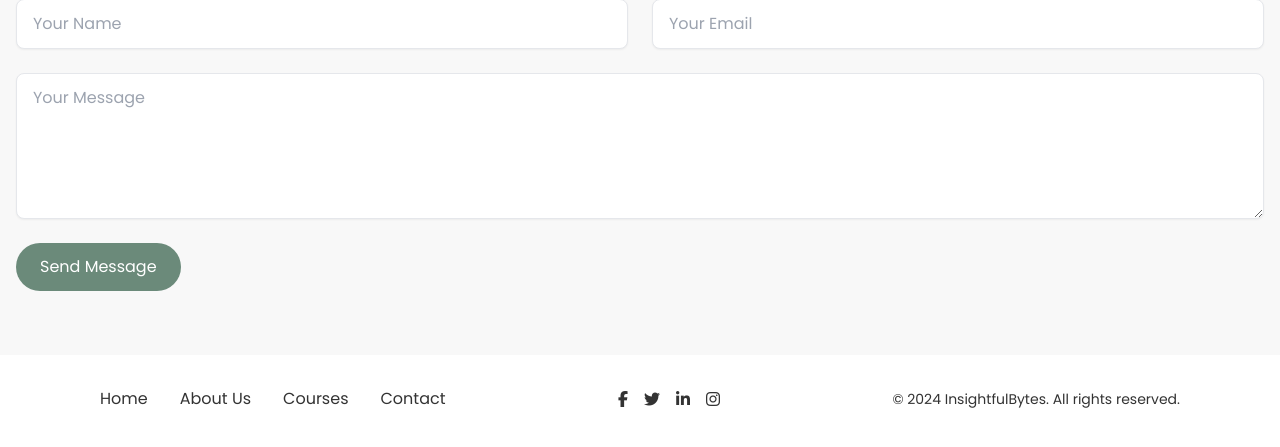
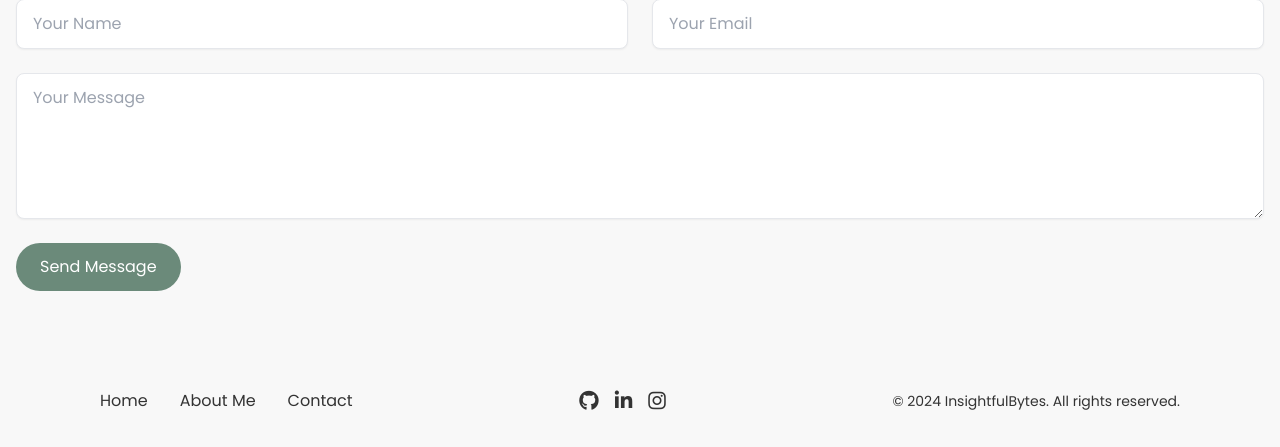
Before and after one commit to andifathulms/myblog, a Django app: page /about-me/ in a window 1280 px wide. Shown: the part 2545-2992 px from the top of the page. Before the commit the page ends 2953 px from the top, so only its background shows below. Run offline with Django 5.2, Linux system fonts and the light colour scheme; data that the repository does not hold is empty; parts of the project's set-up code (start-up, migrations or seed data) failed here and were passed over; some libraries are stand-ins or nearby versions.

Commit message:
update footer and header

```diff
--- a/templates/base.html
+++ b/templates/base.html
@@ -57,7 +57,7 @@
 
 <body class="min-h-screen flex flex-col bg-[#F8F8F8] text-[#333]">
     <header class="fixed top-0 left-0 w-full shadow-lg bg-white z-50">
-        <nav class="container max-w-full lg:max-w-[80rem] mx-auto flex justify-between">
+        <nav class="container max-w-full lg:max-w-[80rem] mx-auto flex justify-between items-center py-4">
             <div class="w-[130px] md:w-[200px] flex items-center">
                 <a href="{% url 'index' %}" class="text-2xl font-bold text-[#333]">
                     InsightfulBytes
@@ -114,29 +114,28 @@
         {% block content %}{% endblock content %}
     </div>
 
-    <footer class="bg-white text-[#333] py-8">
-        <div class="container max-w-full lg:max-w-[1080px] mx-auto flex flex-col md:flex-row justify-between items-center space-y-4 md:space-y-0">
+    <footer class="bg-[#F8F8F8] text-[#333] py-8">
+        <div class="container max-w-full lg:max-w-[1080px] mx-auto flex flex-col md:flex-row justify-between items-center space-y-6 md:space-y-0">
             <!-- Footer Navigation -->
             <div class="flex flex-col md:flex-row md:space-x-8 text-center md:text-left">
-                <a href="#" class="hover:text-[#6B8A7A]">Home</a>
-                <a href="#" class="hover:text-[#6B8A7A]">About Us</a>
-                <a href="#" class="hover:text-[#6B8A7A]">Courses</a>
-                <a href="#" class="hover:text-[#6B8A7A]">Contact</a>
+                <a href="{% url 'index' %}" class="hover:text-[#AF8F6F] transition-colors duration-300">Home</a>
+                <a href="{% url 'about_me' %}" class="hover:text-[#AF8F6F] transition-colors duration-300">About Me</a>
+                <a href="{% url 'about_me' %}#social-media" class="hover:text-[#AF8F6F] transition-colors duration-300">Contact</a>
             </div>
 
             <!-- Social Media Links -->
             <div class="flex space-x-4">
-                <a href="#" class="hover:text-[#6B8A7A]">
-                    <i class="fab fa-facebook-f"></i>
+                <a href="https://github.com/andifathulms" target="_blank" rel="noopener noreferrer" class="hover:text-[#AF8F6F] transition-colors duration-300">
+                    <i class="fab fa-github text-xl"></i>
                 </a>
-                <a href="#" class="hover:text-[#6B8A7A]">
-                    <i class="fab fa-twitter"></i>
+                {% comment %} <a href="#" class="hover:text-[#AF8F6F] transition-colors duration-300">
+                    <i class="fab fa-twitter text-xl"></i>
+                </a> {% endcomment %}
+                <a href="https://www.linkedin.com/in/andifathulmukminin/" target="_blank" rel="noopener noreferrer" class="hover:text-[#AF8F6F] transition-colors duration-300">
+                    <i class="fab fa-linkedin-in text-xl"></i>
                 </a>
-                <a href="https://www.linkedin.com/in/andifathulmukminin/" class="hover:text-[#6B8A7A]">
-                    <i class="fab fa-linkedin-in"></i>
-                </a>
-                <a href="https://www.instagram.com/andifathulms?igsh=bTU2b2Z5c2FuYjR1" class="hover:text-[#6B8A7A]">
-                    <i class="fab fa-instagram"></i>
+                <a href="https://www.instagram.com/andifathulms?igsh=bTU2b2Z5c2FuYjR1" target="_blank" rel="noopener noreferrer" class="hover:text-[#AF8F6F] transition-colors duration-300">
+                    <i class="fab fa-instagram text-xl"></i>
                 </a>
             </div>
 
```
